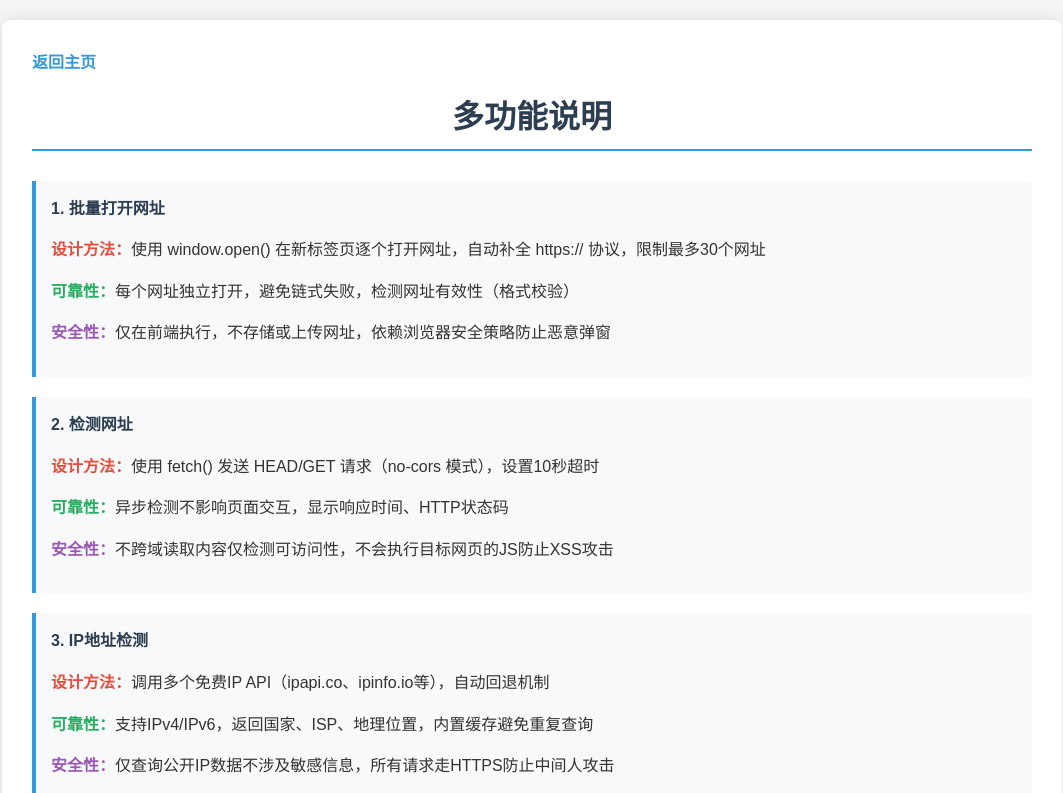
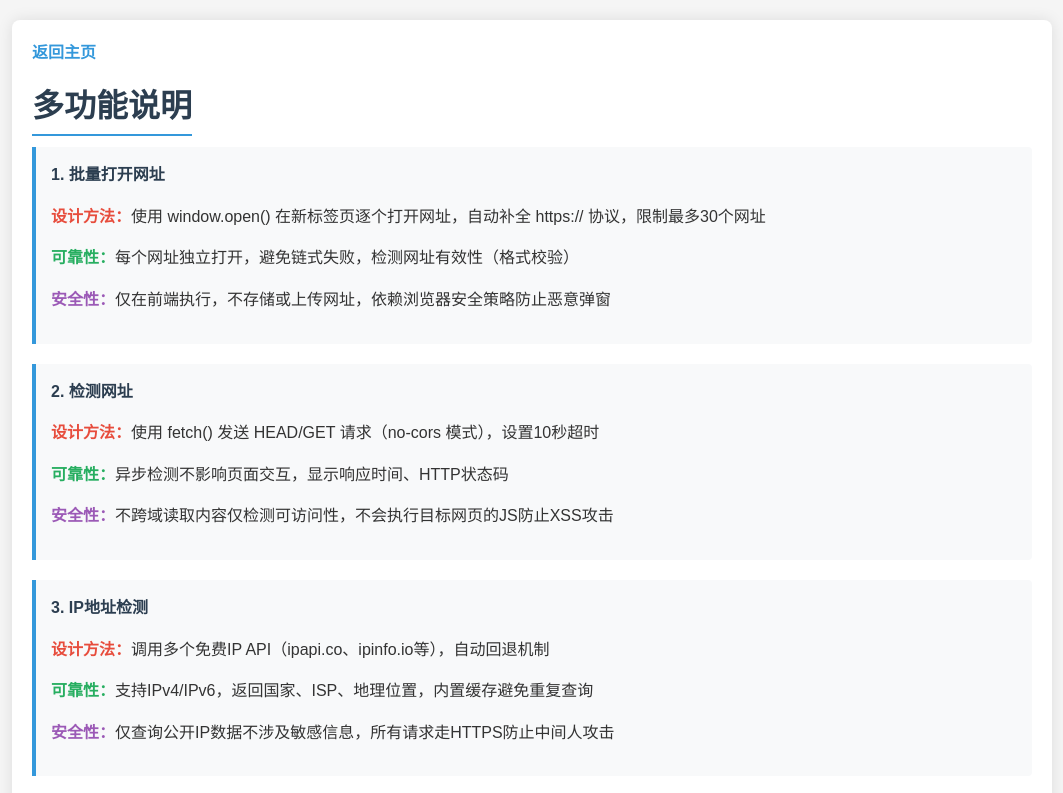
Before and after one commit to FFwin006/plw, a plain HTML site: page readme.html in a window 1280 px wide. Shown: the top 793 px of the page, without its empty margins (108-1171 px from the left). Drawn offline with Linux system fonts and the light colour scheme.

Commit message:
Update readme.html

```diff
--- a/readme.html
+++ b/readme.html
@@ -18,7 +18,7 @@
             max-width: 1000px;
             margin: 0 auto;
             background: white;
-            padding: 30px;
+            padding: 20px;
             border-radius: 8px;
             box-shadow: 0 0 15px rgba(0,0,0,0.1);
         }
@@ -39,6 +39,7 @@
             border-bottom: 2px solid #3498db;
             padding-bottom: 10px;
             line-height: 1.3;
+            display:inline;
         }
         h2 {
             color: #3498db;
@@ -106,7 +107,6 @@
 <body>
     <div class="container">
         <a href="index.html" class="home-link">返回主页</a>
-
         <h1>多功能说明</h1>
 
         <div class="feature-box">
```
